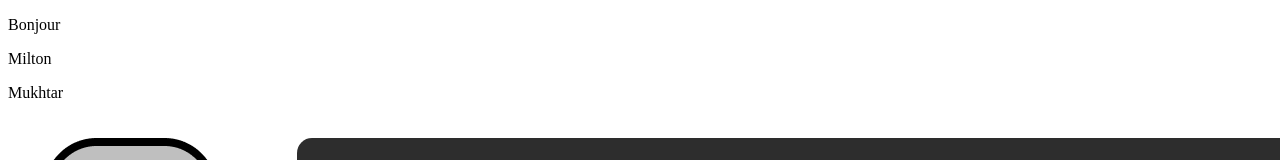
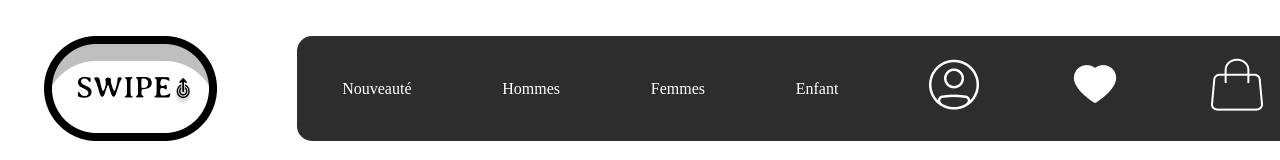
Before and after one commit to Mukhtar1998/Swipe, a plain HTML site: page index.html in a window 1280 px wide. Shown: the top 160 px of the page. Drawn offline with Linux system fonts and the light colour scheme.

Commit message:
modif page d'accueil

```diff
--- a/index.html
+++ b/index.html
@@ -11,11 +11,6 @@
 <body>
 
 
-    <p> Bonjour </p>
-    <p>Milton</p>
-
-
-    <P>Mukhtar</P>
 
         <header>
 
```
